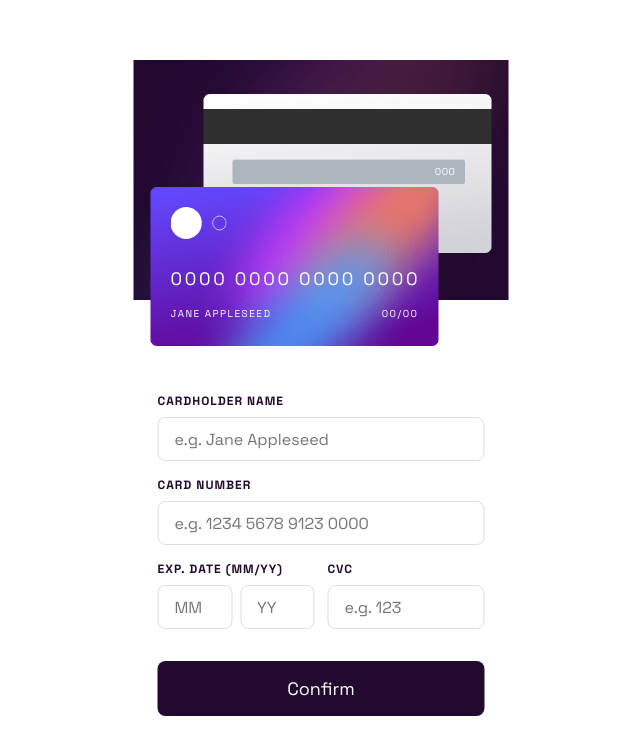
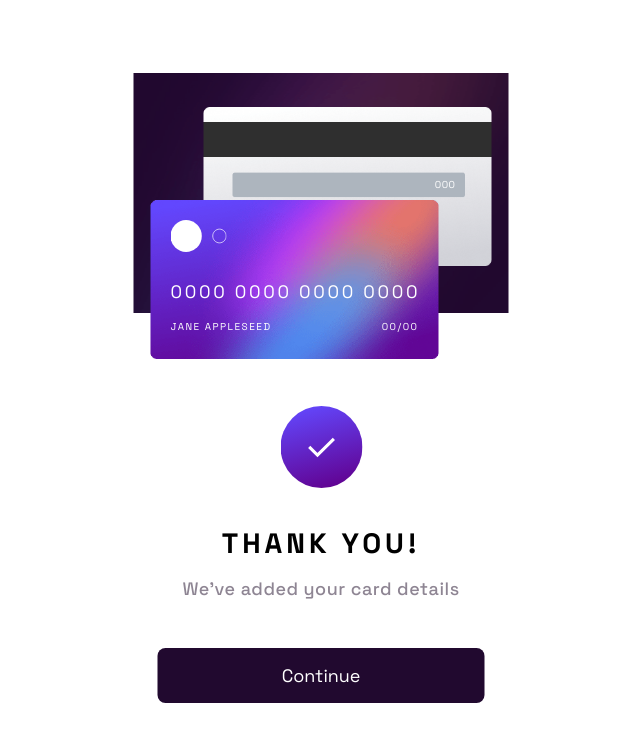
Before and after one commit to svyatoslavkk/interactive-card-details-form-main, a React (Create React App) app: page / in a window 1280 px wide. Shown: the top 754 px of the page, without its empty margins (319-959 px from the left). Built offline with nearby package versions, Linux system fonts and the light colour scheme.

Commit message:
layouts done

```diff
--- a/src/App.scss
+++ b/src/App.scss
@@ -198,6 +198,32 @@ input {
     display: none;
 }
 
+.complete {
+    text-align: center;
+    padding: 1.5rem;
+
+    .icon-complete {
+        margin-bottom: 2rem;
+        max-width: 82px;
+        max-height: 82px;
+        width: 100%;
+        height: 100vh;
+    }
+    .header-text {
+        text-transform: uppercase;
+        letter-spacing: 4px;
+        margin-bottom: 1rem;
+        font-size: 28px;
+    }
+    .paragraph-text {
+        margin-bottom: 3rem;
+        letter-spacing: 0.5px;
+        font-size: var(--body-copy-font-size);
+        color: var(--dark-grayish-violet);
+        font-weight: var(--body-font-weight);
+    }
+}
+
 @media (min-width: 1440px) {
     .bg-main-mobile {
         display: none;
@@ -213,6 +239,7 @@ input {
         margin-right: 25%;
     }
     .form-block {
+        padding: 0;
         width: 100%;
         max-width: 385px;
         align-items: center;
@@ -293,4 +320,8 @@ input {
             letter-spacing: 2px;
         }
     }
+    .complete {
+        padding: 0;
+        min-width: 385px;
+    }
 }
--- a/src/App.tsx
+++ b/src/App.tsx
@@ -7,6 +7,7 @@ import bgCartFront from './bg-card-front.png';
 import bgCartBack from './bg-card-back.png';
 import cardLogo from './card-logo.svg';
 import { CardForm } from './Components/CardForm';
+import Complete from './Components/Complete';
 
 function App() {
 
@@ -45,7 +46,7 @@ function App() {
         </div>
         <img src={bgMainDesktop} className='bg-main-desktop' alt="Background Image" />
       </div>
-      <CardForm />
+      <Complete />
     </div>
   );
 }
--- /dev/null
+++ b/src/Components/Complete.tsx
@@ -0,0 +1,16 @@
+import React from "react";
+import iconComplete from '../icon-complete.svg';
+
+export default function Complete () {
+    const headerText = 'Thank you!';
+    const paragraphText = 'We\'ve added your card details';
+
+    return (
+        <div className="complete">
+            <img src={iconComplete} className="icon-complete" alt="Complete Icon" />
+            <h2 className="header-text">{headerText}</h2>
+            <p className="paragraph-text">{paragraphText}</p>
+            <button type="button" className='confirm-button'>Continue</button>
+        </div>
+    )
+}
```
